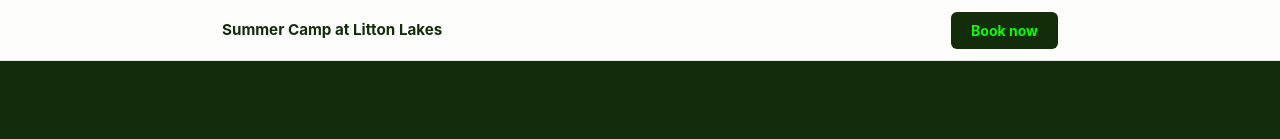
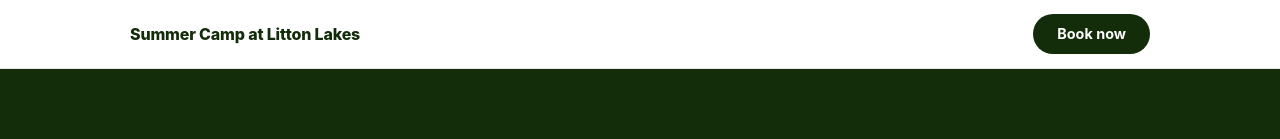
Before and after one commit to Nickidean/MDC, a React (Vite) app: page /site in a window 1280 px wide. Shown: the top 139 px of the page. Built offline with nearby package versions, Linux system fonts and the light colour scheme; no server answers; the database is empty.

Commit message:
Restyle public nav: clean white, pill button, more breathing room (Monzo-style)
Co-Authored-By: Claude Sonnet 4.6 <noreply@anthropic.com>
Claude-Session: https://claude.ai/code/session_017WZ7pGU9skYkCT8QPEWt2K

```diff
--- a/src/index.css
+++ b/src/index.css
@@ -459,32 +459,32 @@ tr:hover td { background: var(--surface); }
   position: sticky;
   top: 0;
   z-index: 100;
-  background: rgba(255,255,255,0.92);
-  backdrop-filter: blur(12px);
-  border-bottom: 1px solid rgba(19,44,10,0.1);
+  background: #fff;
+  border-bottom: 1px solid #e5e7eb;
 }
 .public-nav-inner {
-  max-width: 900px;
+  max-width: 1100px;
   margin: 0 auto;
-  padding: 0 2rem;
-  height: 60px;
+  padding: 0 2.5rem;
+  height: 68px;
   display: flex;
   align-items: center;
   justify-content: space-between;
 }
-.public-nav-logo { height: 36px; width: auto; object-fit: contain; }
-.public-nav-name { font-size: 0.95rem; font-weight: 700; color: var(--brand-primary); }
+.public-nav-logo { height: 40px; width: auto; object-fit: contain; }
+.public-nav-name { font-size: 1rem; font-weight: 800; color: var(--brand-primary); letter-spacing: -0.01em; }
 .public-nav-btn {
   background: var(--brand-primary);
-  color: var(--brand-secondary) !important;
-  font-size: 0.875rem;
-  padding: 0.5rem 1.25rem;
-  border-radius: 6px;
+  color: #fff !important;
+  font-size: 0.9rem;
+  padding: 0.6rem 1.5rem;
+  border-radius: 999px;
   font-weight: 700;
   text-decoration: none;
   white-space: nowrap;
+  transition: opacity 0.15s;
 }
-.public-nav-btn:hover { opacity: 0.9; }
+.public-nav-btn:hover { opacity: 0.85; }
 
 .hero-section {
   background: var(--brand-primary);
```
